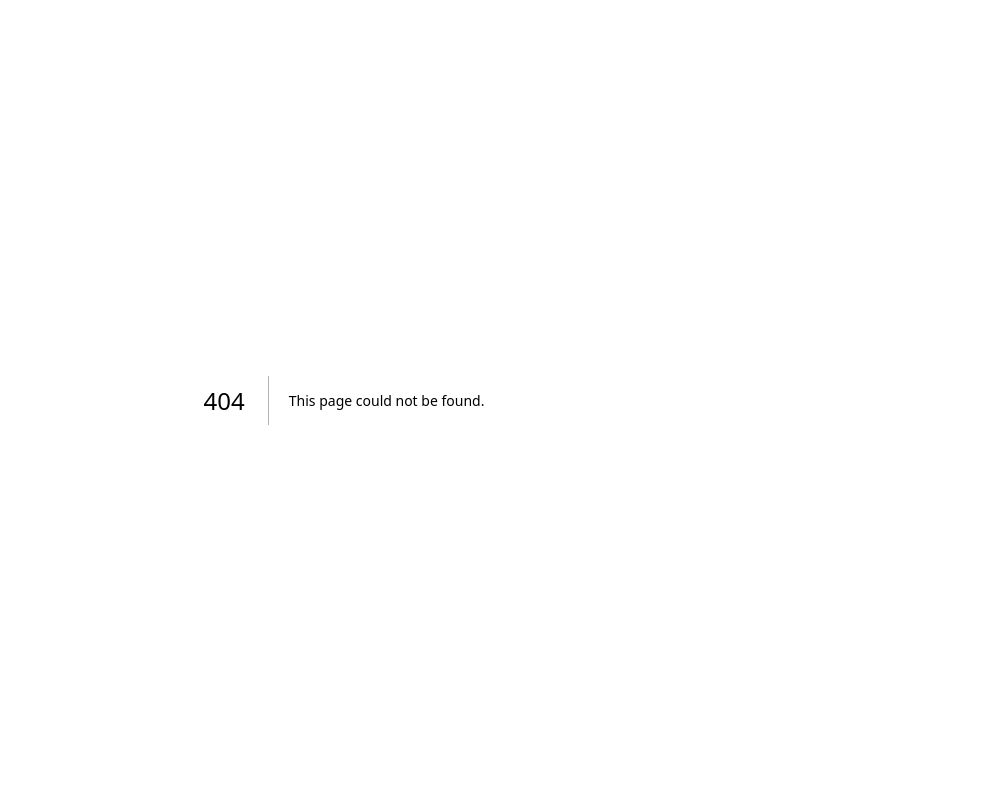
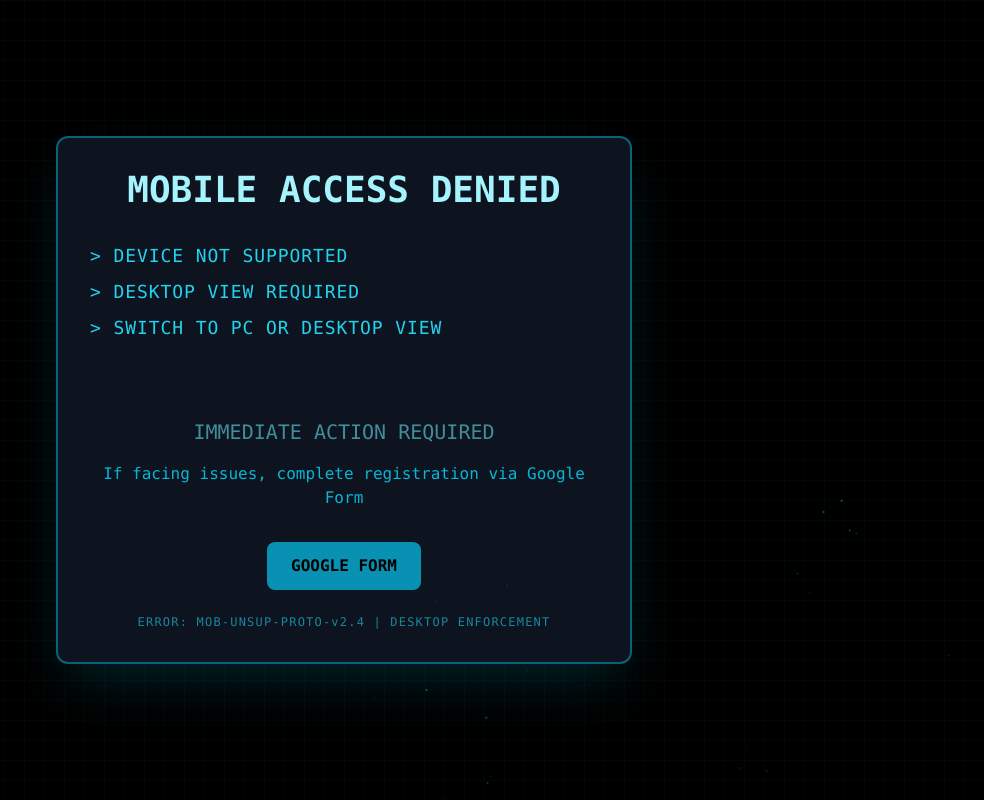
Before and after one commit to Krishgoenka/TechXtreme, a Next.js app: page /unsupported in a window 1280 px wide. Before the commit this address had no page. Shown: the whole page, without its empty margins (296-1280 px from the left). Built offline with nearby package versions, Linux system fonts and the light colour scheme.

Commit message:
Pinky Promise Final Commit

```diff
--- a/app/TechXtremeApp.jsx
+++ b/app/TechXtremeApp.jsx
@@ -2400,19 +2400,32 @@ const TechXtremeApp = () => {
   const [registrationType, setRegistrationType] = useState(null);
   const [submitted, setSubmitted] = useState(false);
   const [showCulturalEvents, setShowCulturalEvents] = useState(false);
+  const [isMobile, setIsMobile] = useState(false);
+  const router = useRouter();
 
   const handleSubmit = (formData) => {
     console.log("Form submitted:", formData);
     setSubmitted(true);
   };
 
+  useEffect(() => {
+    if (typeof window !== "undefined") {
+      const screenWidth = window.innerWidth;
+      if (screenWidth < 740) {
+        setIsMobile(true);
+        router.push("/unsupported");
+      }
+    }
+  }, []);
+
+  if (isMobile) {
+    return null;
+  }
   return (
     <div
       className="min-h-screen w-full bg-gradient-to-br from-gray-950 via-black to-gray-900
                flex flex-col justify-center items-center
-               px-4 sm:px-6 md:px-8 lg:px-12 xl:px-16
-               py-6 sm:py-8 md:py-12
-               max-w-screen overflow-hidden"
+             "
     >
       <CyberpunkFooter />
       <AnimatedBackground />
@@ -2423,7 +2436,7 @@ const TechXtremeApp = () => {
             setActiveRegistration={setActiveRegistration}
           />
         ) : (
-          <div className="container">
+          <>
             {!activeRegistration && (
               <motion.div
                 initial={{ opacity: 0 }}
@@ -2567,7 +2580,7 @@ const TechXtremeApp = () => {
                 )}
               </motion.div>
             )}
-          </div>
+          </>
         )}
       </AnimatePresence>
     </div>
--- a/app/layout.tsx
+++ b/app/layout.tsx
@@ -24,11 +24,13 @@ export default function RootLayout({
 }>) {
   return (
     <html lang="en">
+      <meta name="robots" content="noindex, nofollow"/>
       <body
         className={`${geistSans.variable} ${geistMono.variable} antialiased`}
       >
         {children}
-      </body>
+        </body>
+
     </html>
   );
 }
--- /dev/null
+++ b/app/unsupported/page.jsx
@@ -0,0 +1,152 @@
+"use client";
+import { AnimatePresence, motion } from "framer-motion";
+import { useEffect, useState } from "react";
+
+const TypingText = ({ text }) => {
+  const [displayText, setDisplayText] = useState("");
+
+  useEffect(() => {
+    if (displayText.length < text.length) {
+      const timer = setTimeout(() => {
+        setDisplayText(text.slice(0, displayText.length + 1));
+      }, 50);
+      return () => clearTimeout(timer);
+    }
+  }, [displayText, text]);
+
+  return <span>{displayText}</span>;
+};
+
+const Unsupported = () => {
+  const [particles, setParticles] = useState([]);
+  const [terminalLines, setTerminalLines] = useState([
+    "DEVICE NOT SUPPORTED",
+    "DESKTOP VIEW REQUIRED",
+    "SWITCH TO PC OR DESKTOP VIEW",
+  ]);
+  const [visibleLines, setVisibleLines] = useState([]);
+
+  useEffect(() => {
+    const generateParticles = () => {
+      const newParticles = Array.from({ length: 150 }, () => ({
+        id: Math.random().toString(36).substr(2, 9),
+        x: Math.random() * window.innerWidth,
+        y: Math.random() * window.innerHeight,
+        size: Math.random() * 3,
+        speed: Math.random() * 3 + 0.5,
+        opacity: Math.random(),
+      }));
+      setParticles(newParticles);
+    };
+
+    generateParticles();
+    const particleInterval = setInterval(generateParticles, 4000);
+
+    return () => clearInterval(particleInterval);
+  }, []);
+
+  useEffect(() => {
+    if (terminalLines.length > 0) {
+      const timer = setTimeout(() => {
+        setVisibleLines((prev) =>
+          prev.length < terminalLines.length
+            ? [...prev, terminalLines[prev.length]]
+            : prev
+        );
+      }, 1000);
+      return () => clearTimeout(timer);
+    }
+  }, [terminalLines, visibleLines]);
+
+  return (
+    <div className="relative min-h-screen bg-black text-cyan-400 overflow-hidden flex items-center justify-center p-4 font-mono">
+      {/* Grid and Particle Background */}
+      <div
+        className="absolute inset-0 pointer-events-none animate-glitch-grid"
+        style={{
+          backgroundImage:
+            "linear-gradient(rgba(30, 255, 255, 0.1) 1px, transparent 1px), linear-gradient(90deg, rgba(30, 255, 255, 0.1) 1px, transparent 1px)",
+          backgroundSize: "20px 20px",
+          opacity: 0.3,
+        }}
+      />
+
+      {particles.map((particle) => (
+        <motion.div
+          key={particle.id}
+          className="absolute bg-cyan-500 rounded-full"
+          initial={{
+            x: particle.x,
+            y: particle.y,
+            opacity: particle.opacity,
+          }}
+          animate={{
+            y: [particle.y, particle.y + 200],
+            opacity: [particle.opacity, 0],
+            x: [particle.x, particle.x + (Math.random() * 100 - 50)],
+          }}
+          transition={{
+            duration: particle.speed * 3,
+            repeat: Infinity,
+            repeatType: "loop",
+          }}
+          style={{
+            width: particle.size,
+            height: particle.size,
+          }}
+        />
+      ))}
+
+      {/* Main Content */}
+      <div className="relative z-10 text-center max-w-xl w-full p-8 bg-gray-900/80 rounded-xl border-2 border-cyan-500/50 shadow-2xl shadow-cyan-500/20">
+        <div className="text-4xl font-bold mb-8 text-cyan-200 animate-glitch">
+          MOBILE ACCESS DENIED
+        </div>
+
+        {/* Terminal Lines */}
+        <div className="terminal-container text-left mb-8 space-y-2 h-36">
+          <AnimatePresence>
+            {visibleLines.map((line, index) => (
+              <motion.div
+                key={index}
+                initial={{ opacity: 0, x: -20 }}
+                animate={{ opacity: 1, x: 0 }}
+                exit={{ opacity: 0, x: 20 }}
+                transition={{ duration: 0.5 }}
+                className="text-cyan-400 text-lg tracking-wider"
+              >
+                &gt; <TypingText text={line} />
+              </motion.div>
+            ))}
+          </AnimatePresence>
+        </div>
+
+        <div className="space-y-4 mb-8">
+          <p className="text-xl text-cyan-300 animate-pulse">
+            IMMEDIATE ACTION REQUIRED
+          </p>
+          <p className="text-cyan-500">
+            If facing issues, complete registration via Google Form
+          </p>
+        </div>
+
+        <div className="space-x-4">
+          <a
+            href="https://docs.google.com/forms/d/your-registration-link"
+            target="_blank"
+            rel="noopener noreferrer"
+            className="inline-block px-6 py-3 bg-cyan-600 hover:bg-cyan-500 text-black font-bold rounded-lg transition-all hover:scale-105 hover:shadow-cyan-500/50 hover:shadow-lg"
+          >
+            GOOGLE FORM
+          </a>
+        </div>
+
+        <div className="mt-6 text-xs text-cyan-400 opacity-60 tracking-widest">
+          ERROR: MOB-UNSUP-PROTO-v2.4 | DESKTOP ENFORCEMENT
+        </div>
+      </div>
+    </div>
+  );
+};
+
+export default Unsupported;
```
